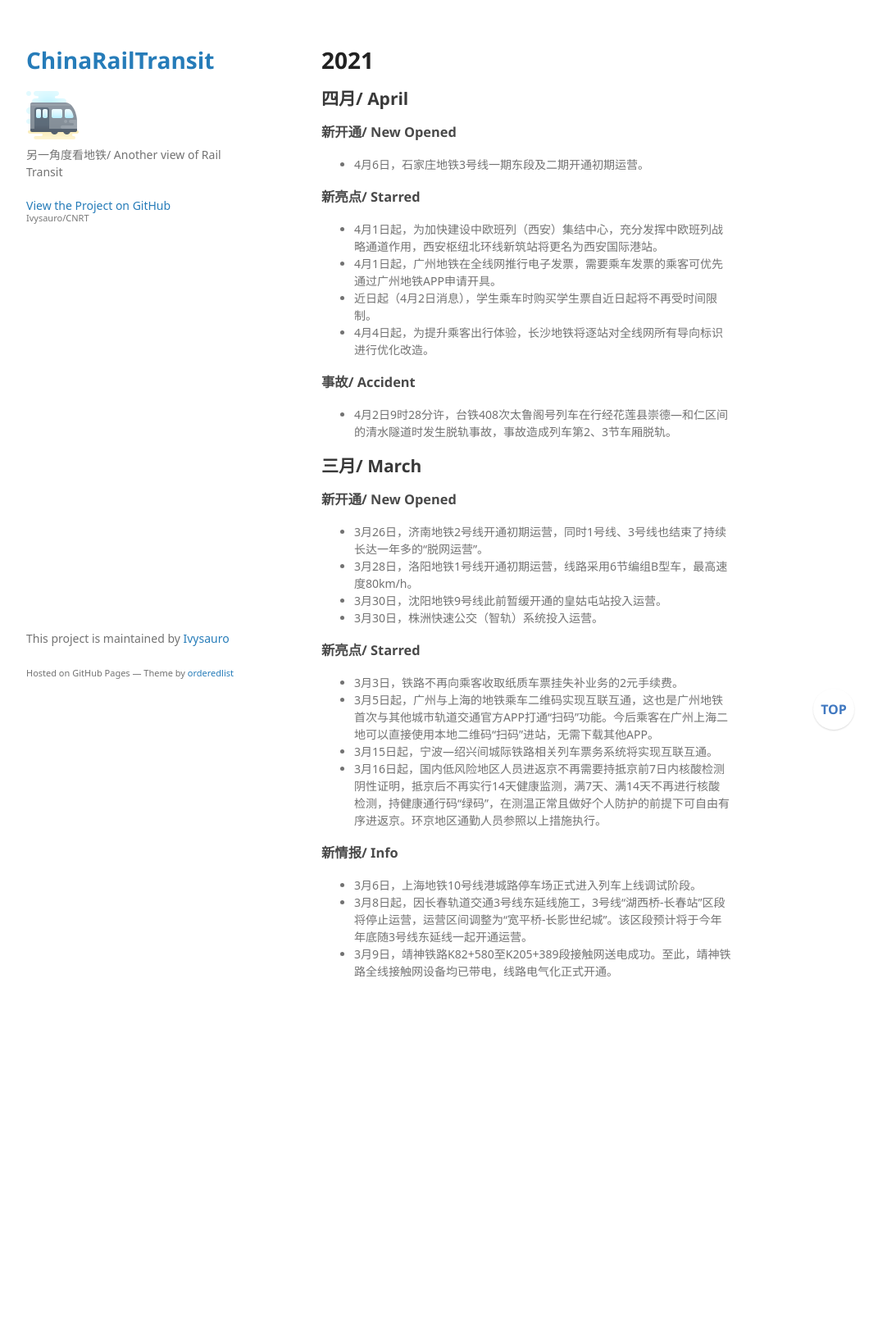
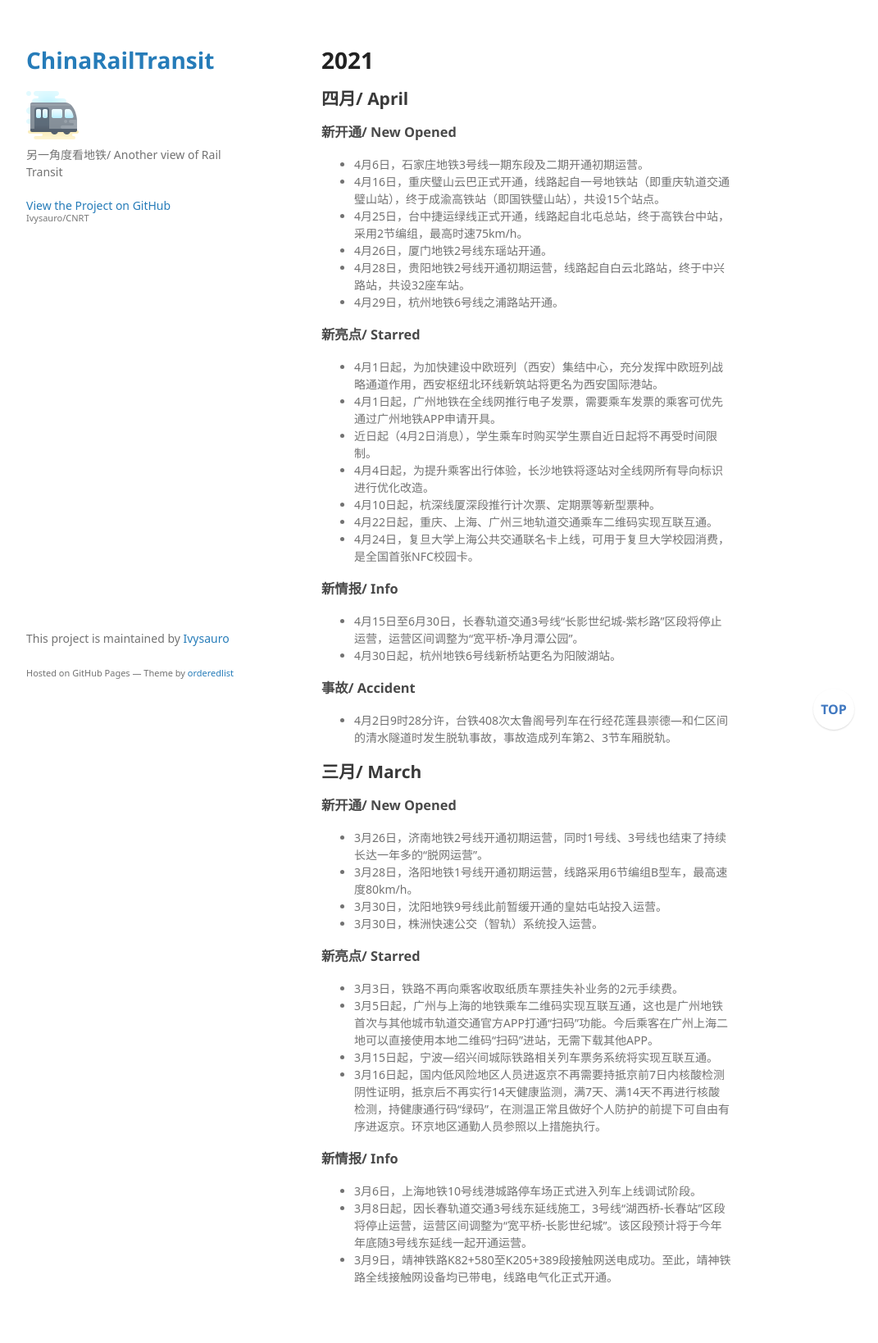
Before and after one commit to Ivysauro/CNRT, a Jekyll site: the page built from data/2021.md, in a window 1280 px wide. Shown: the whole page at 82% size, without its empty margins (178-1249 px from the left). Built offline with Jekyll 4.4.1, drawn with Linux system fonts in a browser that asks for light colours; some web fonts are replaced; our own code applies the rules of GitHub Pages for plain Markdown files; a script that is not in the unit is left out; before the commit the page ends 1265 px from its top, so only the background shows below that.

Commit message:
🍊更新四月数据

```diff
--- a/data/2021.md
+++ b/data/2021.md
@@ -3,12 +3,24 @@
 ## 四月/ April
 ### 新开通/ New Opened
 - 4月6日，石家庄地铁3号线一期东段及二期开通初期运营。
+- 4月16日，重庆璧山云巴正式开通，线路起自一号地铁站（即重庆轨道交通璧山站），终于成渝高铁站（即国铁璧山站），共设15个站点。
+- 4月25日，台中捷运绿线正式开通，线路起自北屯总站，终于高铁台中站，采用2节编组，最高时速75km/h。
+- 4月26日，厦门地铁2号线东瑶站开通。
+- 4月28日，贵阳地铁2号线开通初期运营，线路起自白云北路站，终于中兴路站，共设32座车站。
+- 4月29日，杭州地铁6号线之浦路站开通。
 
 ### 新亮点/ Starred
 - 4月1日起，为加快建设中欧班列（西安）集结中心，充分发挥中欧班列战略通道作用，西安枢纽北环线新筑站将更名为西安国际港站。
 - 4月1日起，广州地铁在全线网推行电子发票，需要乘车发票的乘客可优先通过广州地铁APP申请开具。
 - 近日起（4月2日消息），学生乘车时购买学生票自近日起将不再受时间限制。
 - 4月4日起，为提升乘客出行体验，长沙地铁将逐站对全线网所有导向标识进行优化改造。
+- 4月10日起，杭深线厦深段推行计次票、定期票等新型票种。
+- 4月22日起，重庆、上海、广州三地轨道交通乘车二维码实现互联互通。
+- 4月24日，复旦大学上海公共交通联名卡上线，可用于复旦大学校园消费，是全国首张NFC校园卡。
+
+### 新情报/ Info
+- 4月15日至6月30日，长春轨道交通3号线“长影世纪城-紫杉路”区段将停止运营，运营区间调整为“宽平桥-净月潭公园”。
+- 4月30日起，杭州地铁6号线新桥站更名为阳陂湖站。
 
 ### 事故/ Accident
 - 4月2日9时28分许，台铁408次太鲁阁号列车在行经花莲县崇德—和仁区间的清水隧道时发生脱轨事故，事故造成列车第2、3节车厢脱轨。
```
